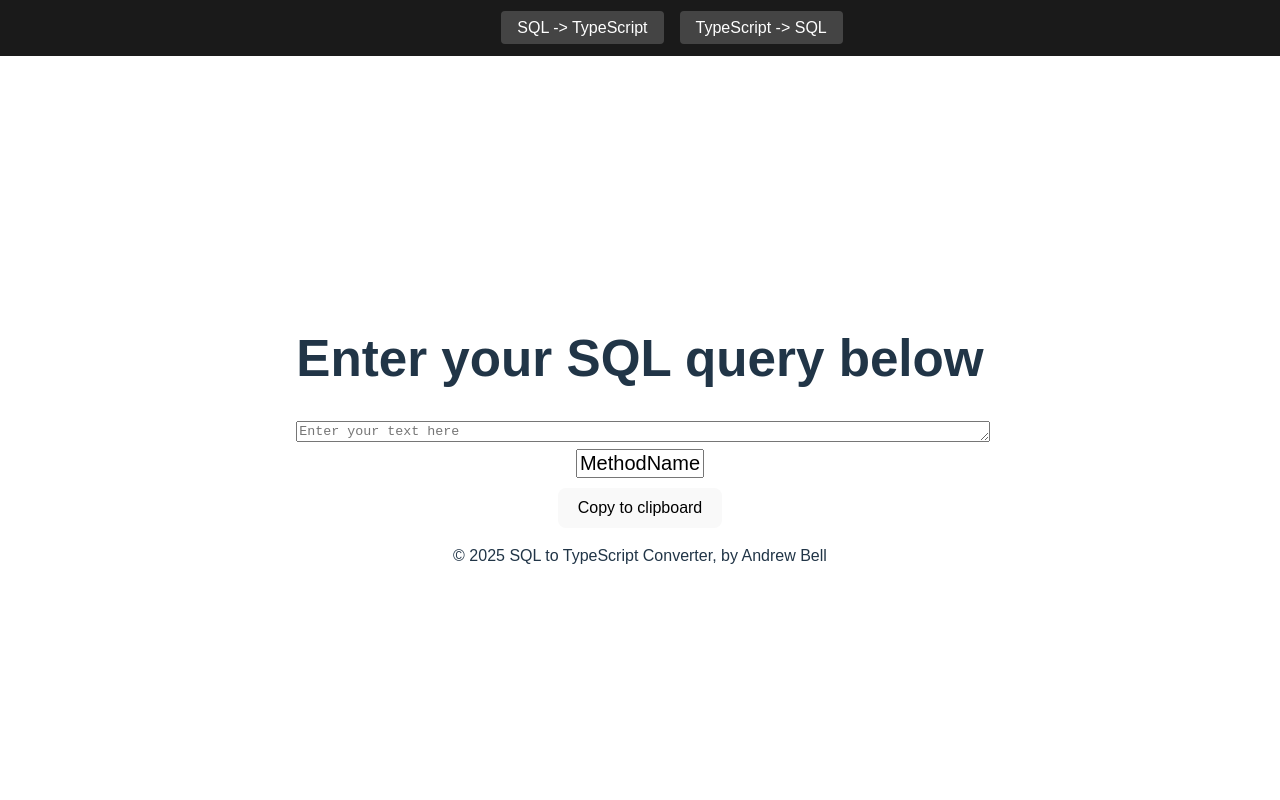
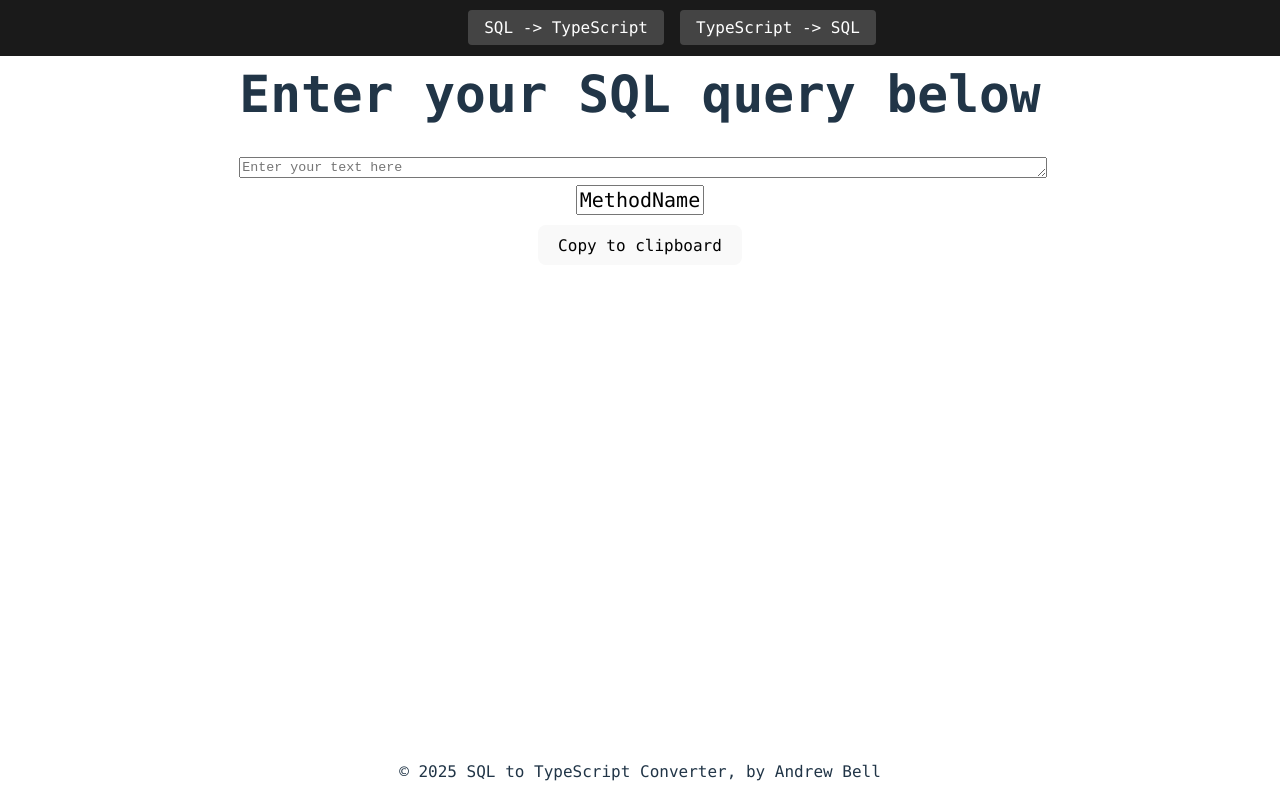
Before and after one commit to AndrewBell49/SQL-TypeScript-converter, a React (Vite) app: page /sql-to-typescript in a window 1280 px wide. Built offline with nearby package versions, Linux system fonts and the light colour scheme.

Commit message:
Changes to css styling for header and footer

```diff
--- a/src/App.css
+++ b/src/App.css
@@ -1,7 +1,6 @@
 #root {
   max-width: 1280px;
   margin: 0 auto;
-  padding: 2rem;
   text-align: center;
 }
 
--- a/src/App.tsx
+++ b/src/App.tsx
@@ -36,7 +36,7 @@ function App() {
 
       </div>
 
-      <footer className='container'>
+      <footer>
         <Footer />
       </footer>
     </div >
--- a/src/index.css
+++ b/src/index.css
@@ -20,9 +20,16 @@
 html,
 body {
   margin: 0;
-  padding: 0;
-  height: 100%;
-  font-family: sans-serif;
+}
+
+.app {
+  min-height: 100vh;
+  display: flex;
+  flex-direction: column;
+}
+
+.container {
+  flex: 1;
 }
 
 .layout {
@@ -38,7 +45,6 @@ header {
   width: 100%;
   background-color: #1a1a1a;
   padding: 1rem 2rem;
-  z-index: 1000;
   justify-items: center;
 }
 
@@ -65,7 +71,7 @@ nav li a:hover {
 
 main {
   flex: 1;
-  padding-top: 80px;
+  padding-top: 2rem;
 }
 
 body>footer {
```
